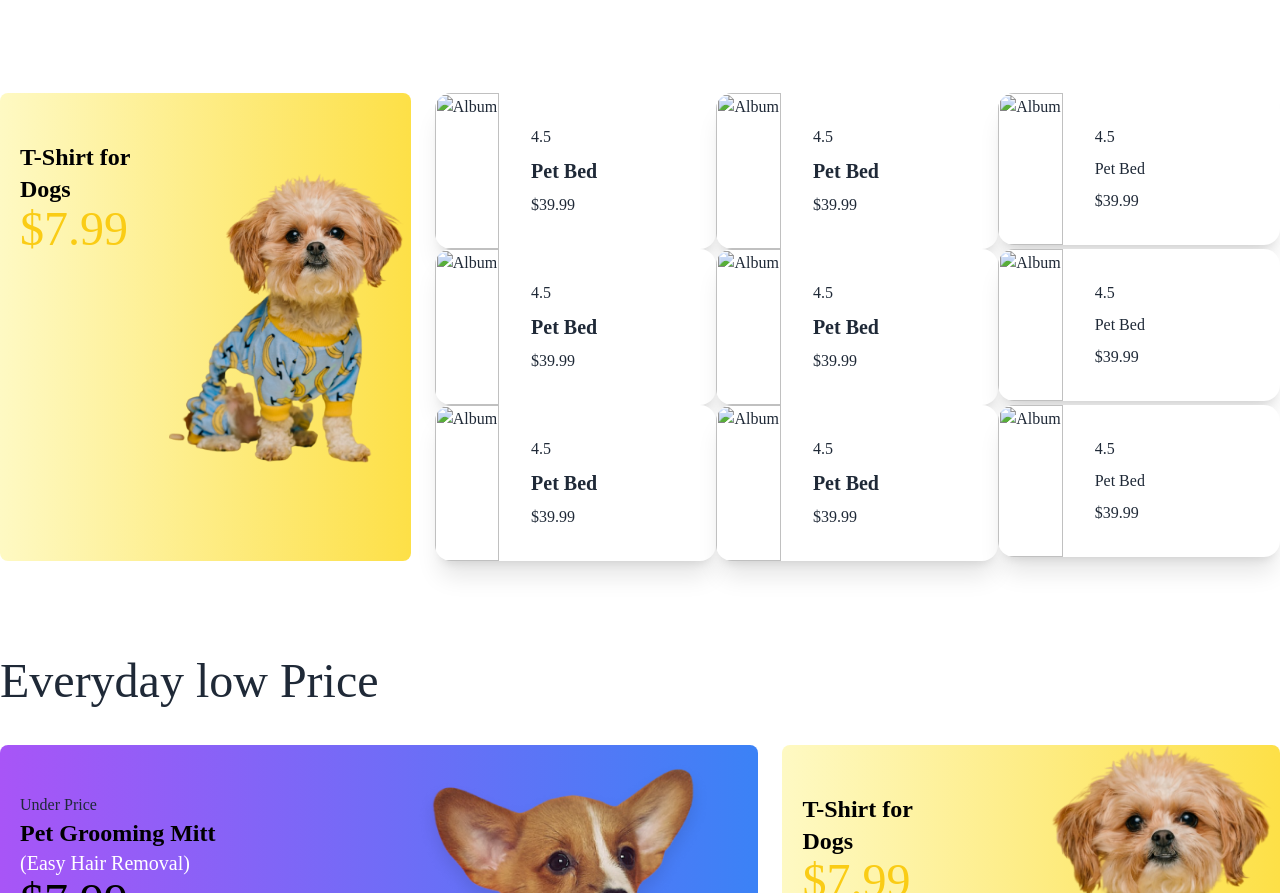
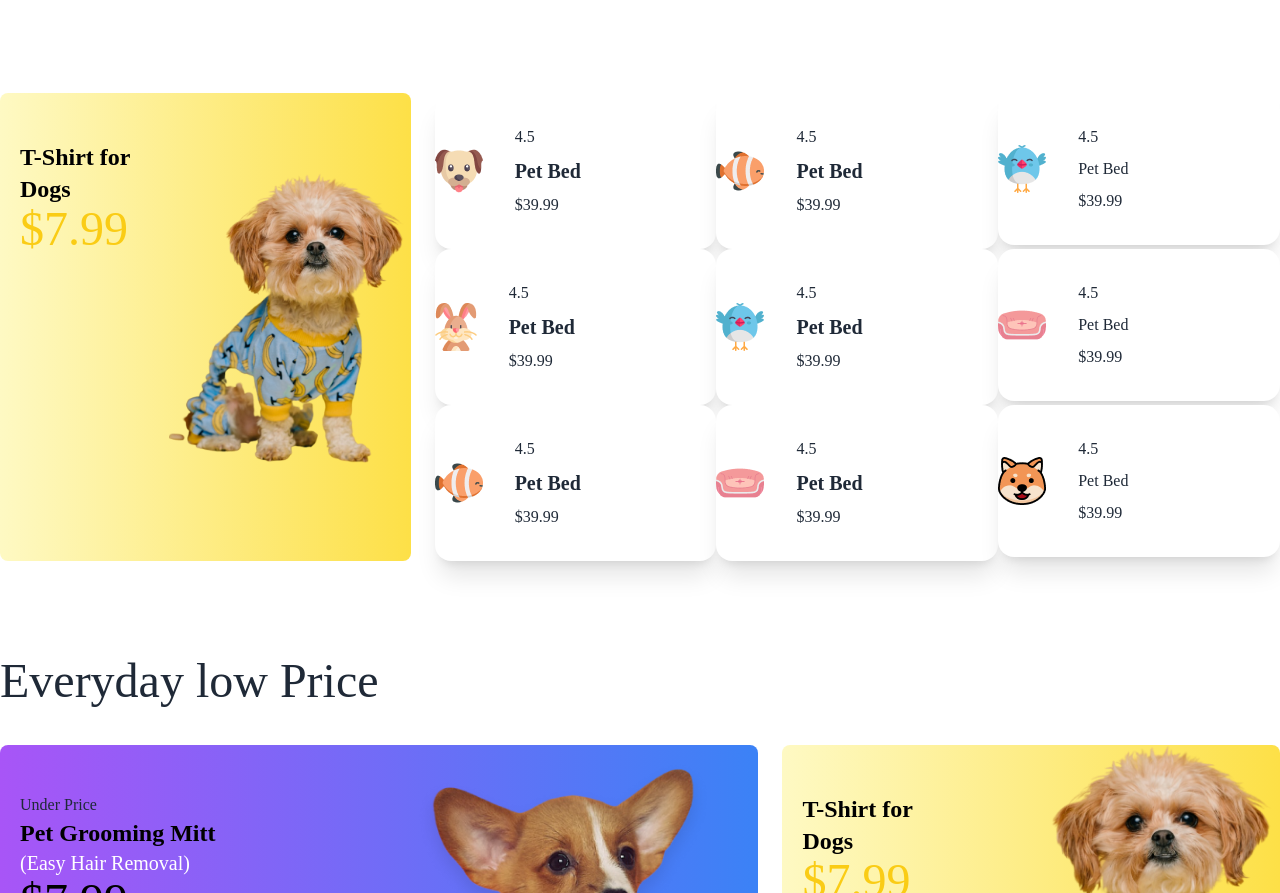
Before and after one commit to rudro0729k/day-16, a plain HTML site: page index.html in a window 1280 px wide. Shown: the part 1421-2314 px from the top of the page. Drawn offline with nearby package versions, Linux system fonts and the light colour scheme; the site is published under a folder, as on GitHub Pages, so addresses that start at the root find nothing; a web font is replaced by a local one.

Commit message:
change images

```diff
--- a/index.html
+++ b/index.html
@@ -202,7 +202,7 @@
                 <div class="card lg:card-side bg-base-100 shadow-xl">
                   <figure>
                     <img
-                      src="/c1-assets/dog-cartoon.png"
+                      src="c1-assets/dog-cartoon.png"
                       alt="Album" />
                   </figure>
                   <div class="card-body">
@@ -217,7 +217,7 @@
                 <div class="card lg:card-side bg-base-100 shadow-xl">
                   <figure>
                     <img
-                      src="/c1-assets/fish-cartoon.png"
+                      src="c1-assets/fish-cartoon.png"
                       alt="Album" />
                   </figure>
                   <div class="card-body">
@@ -232,7 +232,7 @@
                 <div class="card lg:card-side bg-base-100 shadow-xl">
                   <figure>
                     <img
-                      src="/c1-assets/bird-cartoon.png"
+                      src="c1-assets/bird-cartoon.png"
                       alt="Album" />
                   </figure>
                   <div class="card-body">
@@ -247,7 +247,7 @@
                   <div class="card lg:card-side bg-base-100 shadow-xl">
                     <figure>
                       <img
-                        src="/c1-assets/rabbit-cartoon.png"
+                        src="c1-assets/rabbit-cartoon.png"
                         alt="Album" />
                     </figure>
                     <div class="card-body">
@@ -262,7 +262,7 @@
                   <div class="card lg:card-side bg-base-100 shadow-xl">
                     <figure>
                       <img
-                        src="/c1-assets/bird-cartoon.png"
+                        src="c1-assets/bird-cartoon.png"
                         alt="Album" />
                     </figure>
                     <div class="card-body">
@@ -277,7 +277,7 @@
                   <div class="card lg:card-side bg-base-100 shadow-xl">
                     <figure>
                       <img
-                        src="/c1-assets/pet-couch.png"
+                        src="c1-assets/pet-couch.png"
                         alt="Album" />
                     </figure>
                     <div class="card-body">
@@ -293,7 +293,7 @@
                 <div class="card lg:card-side bg-base-100 shadow-xl">
                   <figure>
                     <img
-                      src="/c1-assets/fish-cartoon.png"
+                      src="c1-assets/fish-cartoon.png"
                       alt="Album" />
                   </figure>
                   <div class="card-body">
@@ -308,7 +308,7 @@
                 <div class="card lg:card-side bg-base-100 shadow-xl">
                   <figure>
                     <img
-                      src="/c1-assets/pet-couch.png"
+                      src="c1-assets/pet-couch.png"
                       alt="Album" />
                   </figure>
                   <div class="card-body">
@@ -323,7 +323,7 @@
                 <div class="card lg:card-side bg-base-100 shadow-xl">
                   <figure>
                     <img
-                      src="/c1-assets/cat-cartoon.png"
+                      src="c1-assets/cat-cartoon.png"
                       alt="Album" />
                   </figure>
                   <div class="card-body">
```
